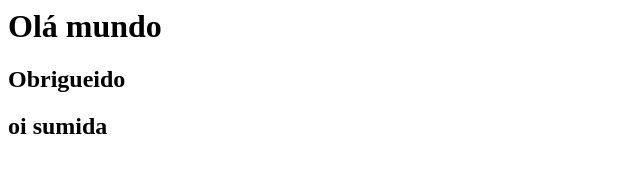
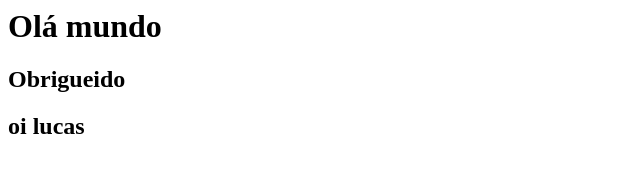
Before and after one commit to eloy-freitas/teste_pipeline, a plain HTML site: page index.html in a window 1280 px wide. Shown: the full height of the page, 0-640 px from the left. Drawn offline with Linux system fonts and the light colour scheme.

Commit message:
oi lucas

```diff
--- a/index.html
+++ b/index.html
@@ -1,3 +1,3 @@
 <h1>Olá mundo</h1>
 <h2>Obrigueido</h2>
-<h2>oi sumida</h2>
+<h2>oi lucas</h2>
```
